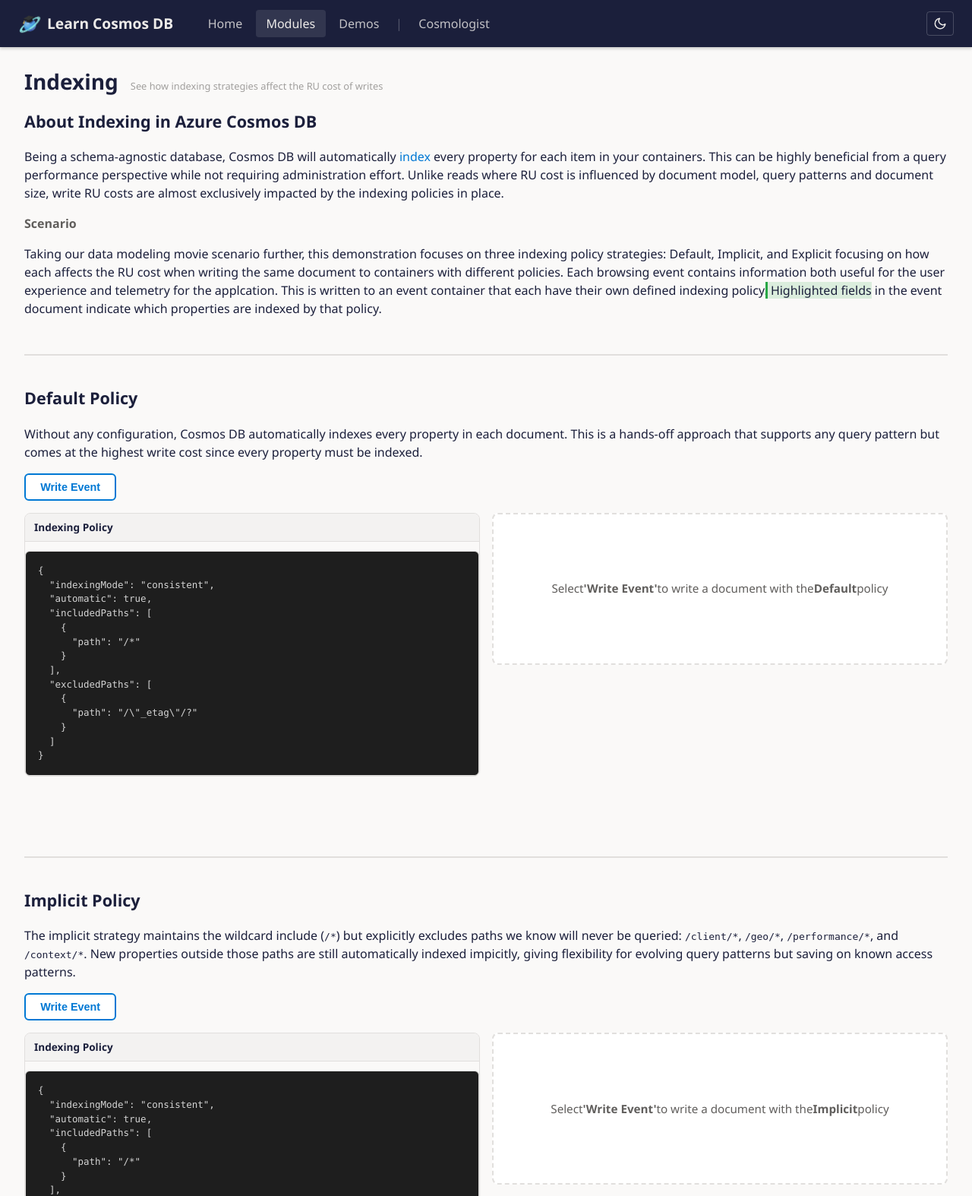
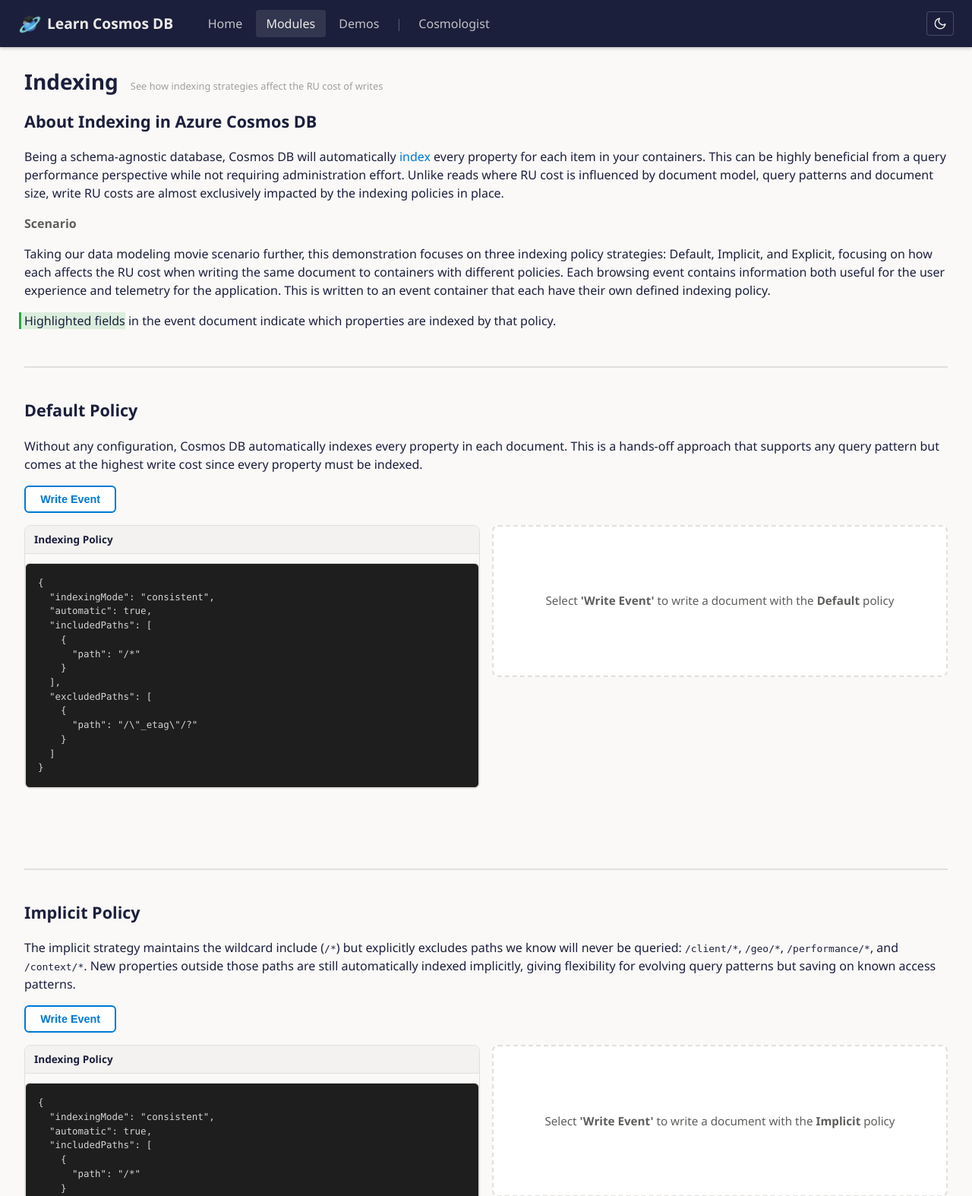
Before and after one commit to kernelkaribou/LearnCosmosDB, an ASP.NET Core app: page /modules/indexing in a window 1280 px wide. Shown: the top 1574 px of the page at 76% size. Run offline with ASP.NET Core 8, Linux system fonts and the light colour scheme.

Commit message:
indexing module cleanup

```diff
--- a/web/Pages/Modules/Indexing.razor
+++ b/web/Pages/Modules/Indexing.razor
@@ -29,10 +29,12 @@
     </p>
     <h3>Scenario</h3>
     <p>
-        Taking our data modeling movie scenario further, this demonstration focuses on three indexing policy strategies: Default, Implicit, and Explicit focusing on how
+        Taking our data modeling movie scenario further, this demonstration focuses on three indexing policy strategies: Default, Implicit, and Explicit, focusing on how
         each affects the RU cost when writing the same document to containers with different policies.
-        Each browsing event contains information both useful for the user experience and telemetry for the applcation. This is written
+        Each browsing event contains information both useful for the user experience and telemetry for the application. This is written
         to an event container that each have their own defined indexing policy.
+    </p>
+    <p>
         <span class="ix-highlight-indexed">Highlighted fields</span> in the event document indicate which properties are indexed by that policy.
     </p>
 </section>
@@ -72,7 +74,7 @@
     <p>
         The implicit strategy maintains the wildcard include (<code>/*</code>) but explicitly excludes paths we know
         will never be queried: <code>/client/*</code>, <code>/geo/*</code>, <code>/performance/*</code>,
-        and <code>/context/*</code>. New properties outside those paths are still automatically indexed impicitly, giving
+        and <code>/context/*</code>. New properties outside those paths are still automatically indexed implicitly, giving
         flexibility for evolving query patterns but saving on known access patterns.
     </p>
 
@@ -99,7 +101,7 @@
     <h2 id="section-Explicit">Explicit Policy</h2>
     <p>
         When you know exactly which properties will be queried, you can include only those paths and exclude
-        everything else with a wildcard being far more explicit in your indexing approach. Here we only index <code>/timestamp/?</code> allowing us
+        everything else with a wildcard, being far more explicit in your indexing approach. Here we only index <code>/timestamp/?</code> allowing us
         to perform time-window queries we desire but giving us lowest possible write cost.
     </p>
 
@@ -128,7 +130,7 @@
         Indexing policies will directly control write costs. The Default policy gives maximum query flexibility at the
         highest write RU cost. The Explicit policy gives the lowest write cost but limits which properties can
         be queried efficiently. The Implicit policy provides a practical middle ground in scenarios where we have evolving application usage
-        but also identifying known properties that do not need to be indexed.
+        while also identifying known properties that do not need to be indexed.
     </p>
 
     @{
@@ -179,7 +181,7 @@
     <p>
         Cosmos DB has two indexing modes outside of the defined policies: <em>Consistent</em> (default, synchronous during write) and <em>None</em>
         (disabled). Indexing policies are configured at the container level and can be updated at any time. Indexes
-        also consume storage, so intentional policies can  not only reduce compute costs but also reduce storage costs in scenarios where simply not needed.
+        also consume storage, so intentional policies can not only reduce compute costs but also reduce storage costs in scenarios where simply not needed.
     </p>
     <p>
         There is no one-size-fits-all policy. Review your application's query patterns, write throughput, and
@@ -190,6 +192,8 @@
         to write multiple events in parallel to compare costs.
     </p>
 </section>
+
+<div id="ix-page-end"></div>
 
 @* ══════════════════════════════════════════════════════════════════
    Floating Cost Comparison
@@ -262,7 +266,7 @@
                 else
                 {
                     <div class="ix-placeholder">
-                        Select <strong>'Write Event'</strong> to write a document with the <strong>@container</strong> policy
+                        <span>Select <strong>'Write Event'</strong> to write a document with the <strong>@container</strong> policy</span>
                     </div>
                 }
             </div>
@@ -611,6 +615,7 @@
 
     .ix-cost-active {
         font-weight: 600;
+        color: #3b82f6;
     }
 
     .ix-guide-section h2[id^="section-"] {
@@ -666,7 +671,7 @@
             await JS.InvokeVoidAsync("eval", @"
                 (function() {
                     if (window.__ixCostObserver) window.__ixCostObserver.disconnect();
-                    var el = document.getElementById('section-Summary');
+                    var el = document.getElementById('ix-page-end');
                     if (!el) return;
                     window.__ixCostObserver = new IntersectionObserver(function(entries) {
                         var tracker = document.querySelector('.ix-cost-tracker');
@@ -768,8 +773,8 @@
     private static string GetInfoText(string container) => container switch
     {
         "Default" => "With all paths indexed, every property in the document contributes to the RU cost. This is the most expensive write but guarantees any future query pattern is supported without policy changes.",
-        "Implicit" => "By excluding the client, geo, performance, and context paths, fewer properties are indexed on write — reducing the RU cost while still supporting flexible queries on other fields.",
-        "Explicit" => "Only /timestamp is indexed — the write cost is minimal. This is ideal for high-throughput ingestion where you know the exact query patterns, but requires careful management as application queries evolve.",
+        "Implicit" => "By excluding the client, geo, performance, and context paths, fewer properties are indexed on write — reducing the RU cost while still supporting flexible queries on other fields as well as future ones.",
+        "Explicit" => "Only /timestamp is indexed — making the write cost minimal. This is ideal for high-throughput ingestion where you know the exact query patterns, but requires careful management as application queries evolve.",
         _ => ""
     };
 
```
